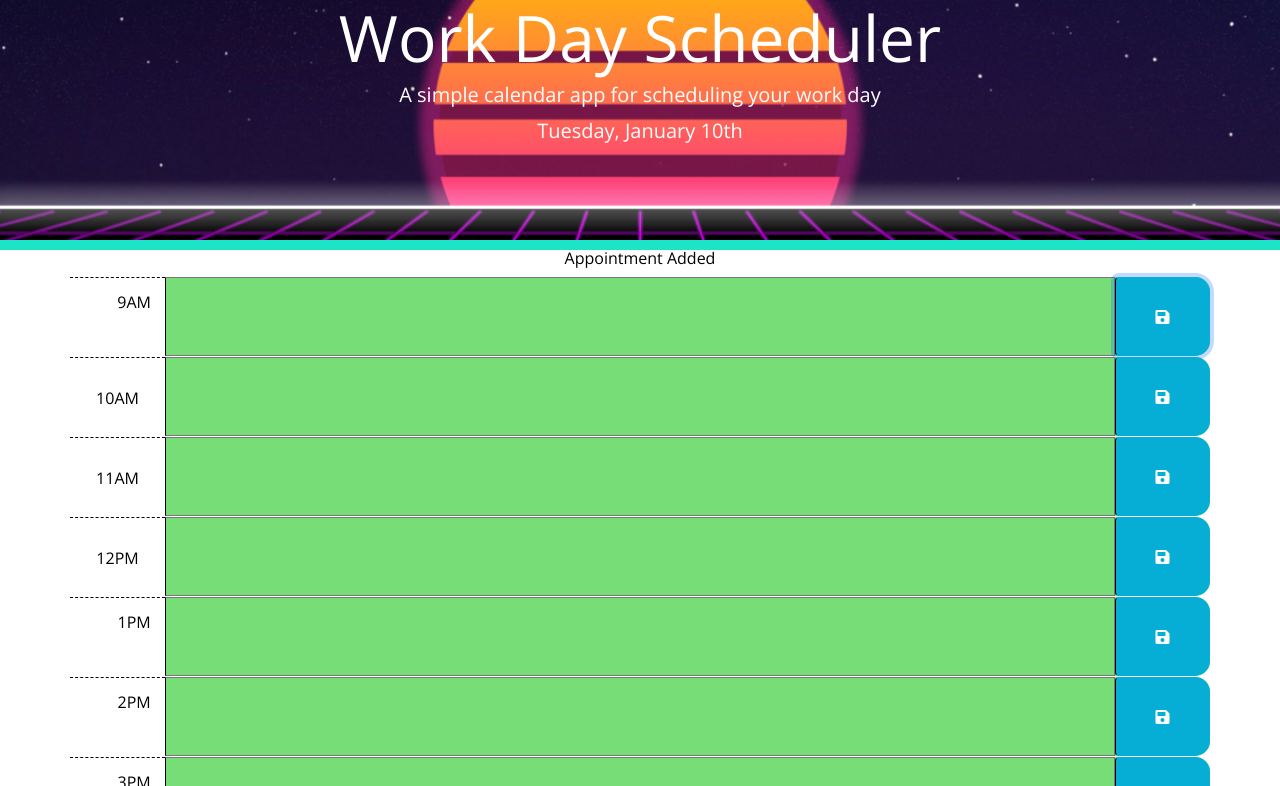
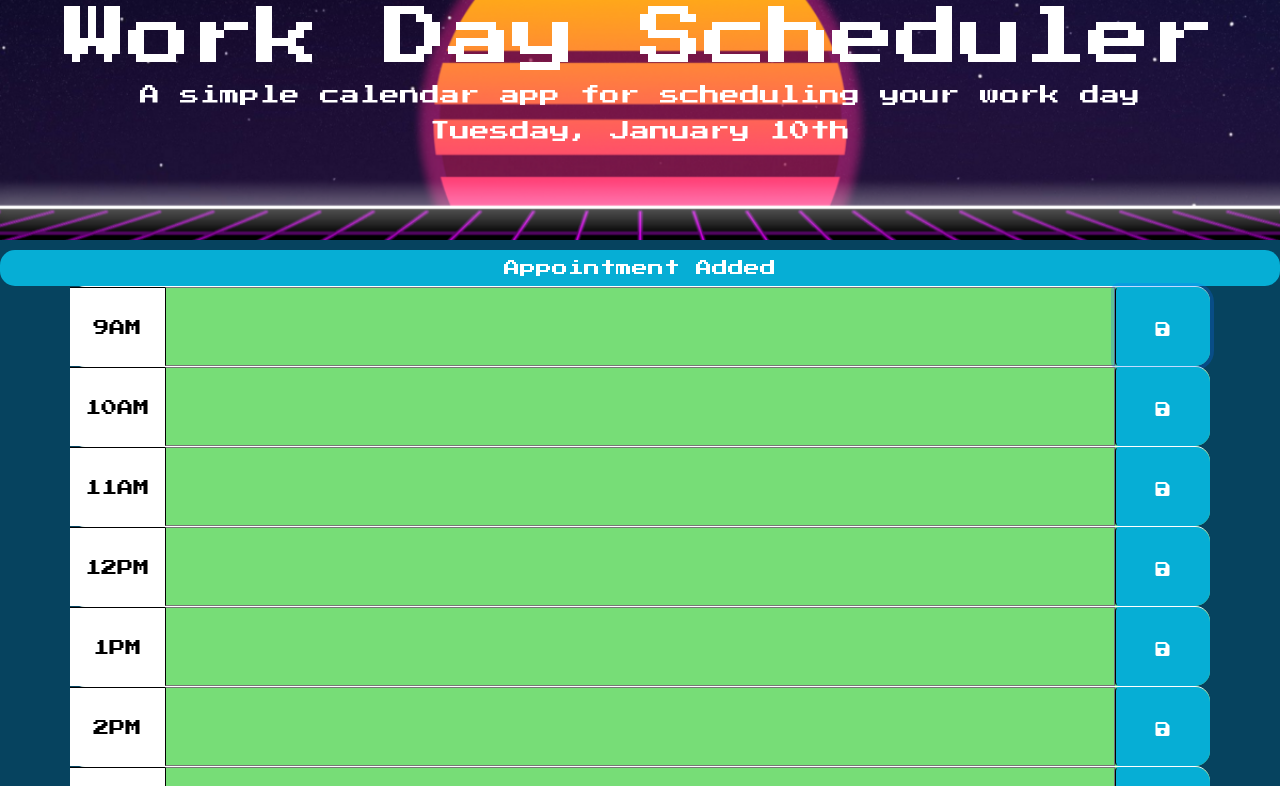
Before and after one commit to Hurtorc/Scheduler-, a plain HTML site: page index.html in a window 1280 px wide. Both pictures are taken after a click on the button 1162 px from the left and 290 px from the top of the page. Shown: the top 786 px of the page. Drawn offline with nearby package versions, Linux system fonts and the light colour scheme.

Commit message:
adding css and reformatting

```diff
--- a/index.html
+++ b/index.html
@@ -7,11 +7,12 @@
     <link rel="stylesheet" href="https://cdn.jsdelivr.net/npm/bootstrap@5.1.3/dist/css/bootstrap.min.css">
     <link rel="stylesheet" href="https://use.fontawesome.com/releases/v5.8.1/css/all.css" integrity="sha384-50oBUHEmvpQ+1lW4y57PTFmhCaXp0ML5d60M1M7uH2+nqUivzIebhndOJK28anvf" crossorigin="anonymous">
     <link href="https://fonts.googleapis.com/css?family=Open+Sans&display=swap" rel="stylesheet">
+    <link rel="preconnect" href="https://fonts.googleapis.com"><link rel="preconnect" href="https://fonts.gstatic.com" crossorigin><link href="https://fonts.googleapis.com/css2?family=Press+Start+2P&display=swap" rel="stylesheet">
+    <link href="https://unpkg.com/nes.css@latest/css/nes.min.css" rel="stylesheet" />
     <link rel="stylesheet" href="style.css">
     <title>Work Scheduler</title>
 </head>
 <body>
-
     <header class="jumbotron hero-image">
         <h1 class="display-3">Work Day Scheduler</h1>
         <p class="lead">A simple calendar app for scheduling your work day</p>
--- a/style.css
+++ b/style.css
@@ -1,7 +1,8 @@
 body {
-    font-family: 'Open Sans', sans-serif;
+    font-family: 'Press Start 2P', cursive;
     font-size: 16px;
     line-height: 1;
+    background-color: #06435f;
   }
 
   textarea {
@@ -25,7 +26,7 @@ body {
     background-color: transparent;
     color: rgb(255, 255, 255);
     border-radius: 0;
-    border-bottom: 10px solid rgb(29, 228, 201);
+    border-bottom: 10px solid #06435f;
   }
   .description {
     white-space: pre-wrap;
@@ -45,7 +46,7 @@ body {
   .hour {
     background-color: #ffffff;
     color: #000000;
-    border-top: 1px dashed #000000;
+    border-top: 1px solid #000000;
   }
 
   .past {
@@ -85,3 +86,11 @@ body {
   .show {
     display: block;
   }
+
+  #notify {
+    background-color: #06aed5;
+    color: white;
+    border-radius: 15px;
+    padding: 10px;
+    text-align: center;
+  }
```
